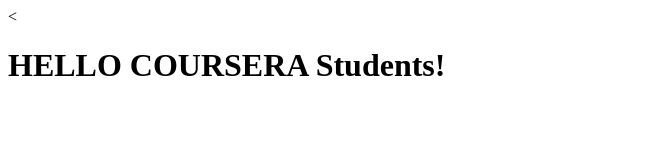
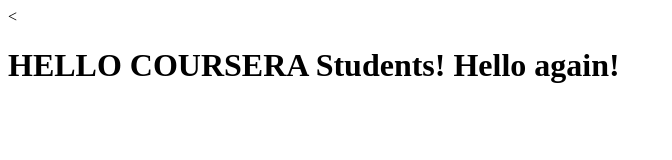
Before and after one commit to lemonyet/coursera-test, a plain HTML site: page index.html in a window 1280 px wide. Shown: the whole page, without its empty margins (0-672 px from the left). Drawn offline with Linux system fonts and the light colour scheme.

Commit message:
Next version of web file

```diff
--- a/index.html
+++ b/index.html
@@ -5,6 +5,6 @@
     <title>HELLO</title>
   </head>
   <body>
-    <<h1>HELLO COURSERA Students!</h1>
+    <<h1>HELLO COURSERA Students!  Hello again!</h1>
   </body>
 </html>
```
